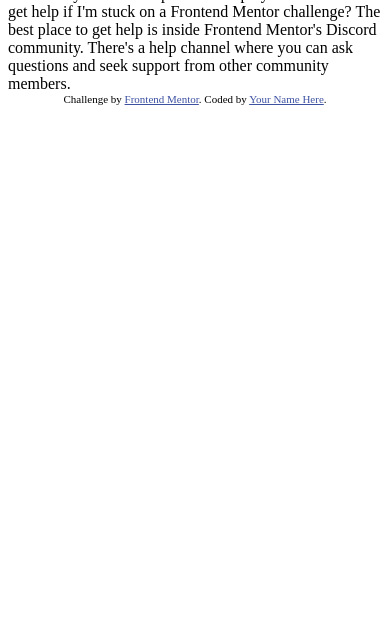
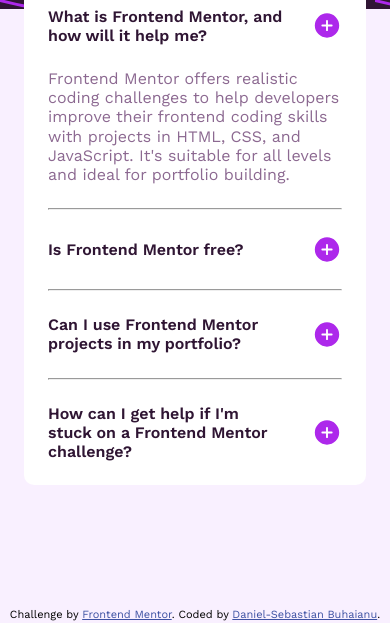
Before and after one commit to daniel-sebastian-buhaianu/fm-faqAccordion, a plain HTML site: page index.html in a window 390 px wide. Shown: the part 221-844 px from the top of the page. Drawn offline with nearby package versions, Linux system fonts and the light colour scheme.

Commit message:
Implement design for mobiles

```diff
--- a/index.html
+++ b/index.html
@@ -1,48 +1,111 @@
 <!DOCTYPE html>
 <html lang="en">
 <head>
+  <title>Frontend Mentor | FAQ accordion</title>
   <meta charset="UTF-8">
-  <meta name="viewport" content="width=device-width, initial-scale=1.0"> <!-- displays site properly based on user's device -->
-
+  <meta name="viewport" content="width=device-width, initial-scale=1.0">
   <link rel="icon" type="image/png" sizes="32x32" href="./assets/images/favicon-32x32.png">
-
-  <title>Frontend Mentor | FAQ accordion</title>
-
-  <!-- Feel free to remove these styles or customise in your own stylesheet 👍 -->
-  <style>
-    .attribution { font-size: 11px; text-align: center; }
-    .attribution a { color: hsl(228, 45%, 44%); }
-  </style>
+  <link rel="stylesheet" href="reset.css">
+  <link rel="stylesheet" href="style.css">
+  <link rel="preconnect" href="https://fonts.googleapis.com">
+  <link rel="preconnect" href="https://fonts.gstatic.com" crossorigin>
+  <link href="https://fonts.googleapis.com/css2?family=Work+Sans:wght@400;600;700&display=swap" rel="stylesheet">
 </head>
 <body>
-
-  FAQs
-
-  What is Frontend Mentor, and how will it help me?
-
-  Frontend Mentor offers realistic coding challenges to help developers improve their
-  frontend coding skills with projects in HTML, CSS, and JavaScript. It's suitable for
-  all levels and ideal for portfolio building.
-
-  Is Frontend Mentor free?
-
-  Yes, Frontend Mentor offers both free and premium coding challenges, with the free
-  option providing access to a range of projects suitable for all skill levels.
-
-  Can I use Frontend Mentor projects in my portfolio?
-
-  Yes, you can use projects completed on Frontend Mentor in your portfolio. It's an excellent
-  way to showcase your skills to potential employers!
-
-  How can I get help if I'm stuck on a Frontend Mentor challenge?
-
-  The best place to get help is inside Frontend Mentor's Discord community. There's a help
-  channel where you can ask questions and seek support from other community members.
-
-
-  <div class="attribution">
-    Challenge by <a href="https://www.frontendmentor.io?ref=challenge" target="_blank">Frontend Mentor</a>.
-    Coded by <a href="#">Your Name Here</a>.
-  </div>
+  <header></header>
+  <main>
+    <div class="card">
+      <div class="card__header">
+        <img src="assets/images/icon-star.svg" alt="purple star icon">
+        <h1>FAQs</h1>
+      </div>
+      <div class="accordion">
+        <div class="accordion__item">
+          <div class="accordion__item__header">
+            <h2>What is Frontend Mentor, and how will it help me?</h2>
+            <svg
+              xmlns="http://www.w3.org/2000/svg"
+              width="30"
+              height="31"
+              alt="plus sign inside circle"
+              fill="none"
+              viewBox="0 0 30 31">
+                <path fill="#AD28EB" d="M15 3.313A12.187 12.187 0 1 0 27.188 15.5 12.203 12.203 0 0 0 15 3.312Zm4.688 13.124h-3.75v3.75a.938.938 0 0 1-1.876 0v-3.75h-3.75a.938.938 0 0 1 0-1.875h3.75v-3.75a.938.938 0 0 1 1.876 0v3.75h3.75a.938.938 0 0 1 0 1.876Z"/>
+            </svg>
+          </div>
+          <div class="accordion__item__body">
+            Frontend Mentor offers realistic coding challenges to help
+            developers improve their frontend coding skills with projects
+            in HTML, CSS, and JavaScript. It's suitable for all levels and ideal for portfolio building.
+          </div>
+          <hr>
+        </div>
+        <div class="accordion__item">
+          <div class="accordion__item__header">
+            <h2>Is Frontend Mentor free?</h2>
+            <svg
+              xmlns="http://www.w3.org/2000/svg"
+              width="30"
+              height="31"
+              alt="plus sign inside circle"
+              fill="none"
+              viewBox="0 0 30 31">
+                <path fill="#AD28EB" d="M15 3.313A12.187 12.187 0 1 0 27.188 15.5 12.203 12.203 0 0 0 15 3.312Zm4.688 13.124h-3.75v3.75a.938.938 0 0 1-1.876 0v-3.75h-3.75a.938.938 0 0 1 0-1.875h3.75v-3.75a.938.938 0 0 1 1.876 0v3.75h3.75a.938.938 0 0 1 0 1.876Z"/>
+            </svg>
+          </div>
+          <div class="accordion__item__body d-none">
+            Yes, Frontend Mentor offers both free and premium coding challenges,
+            with the free option providing access to a range of projects suitable
+            for all skill levels.
+          </div>
+          <hr>
+        </div>
+        <div class="accordion__item">
+          <div class="accordion__item__header">
+            <h2>Can I use Frontend Mentor projects in my portfolio?</h2>
+            <svg
+              xmlns="http://www.w3.org/2000/svg"
+              width="30"
+              height="31"
+              alt="plus sign inside circle"
+              fill="none"
+              viewBox="0 0 30 31">
+                <path fill="#AD28EB" d="M15 3.313A12.187 12.187 0 1 0 27.188 15.5 12.203 12.203 0 0 0 15 3.312Zm4.688 13.124h-3.75v3.75a.938.938 0 0 1-1.876 0v-3.75h-3.75a.938.938 0 0 1 0-1.875h3.75v-3.75a.938.938 0 0 1 1.876 0v3.75h3.75a.938.938 0 0 1 0 1.876Z"/>
+            </svg>
+          </div>
+          <div class="accordion__item__body d-none">
+            Yes, you can use projects completed on Frontend Mentor in your portfolio.
+            It's an excellent way to showcase your skills to potential employers!
+          </div>
+          <hr>
+        </div>
+        <div class="accordion__item">
+          <div class="accordion__item__header">
+            <h2>How can I get help if I'm stuck on a Frontend Mentor challenge?</h2>
+            <svg
+              xmlns="http://www.w3.org/2000/svg"
+              width="30"
+              height="31"
+              alt="plus sign inside circle"
+              fill="none"
+              viewBox="0 0 30 31">
+                <path fill="#AD28EB" d="M15 3.313A12.187 12.187 0 1 0 27.188 15.5 12.203 12.203 0 0 0 15 3.312Zm4.688 13.124h-3.75v3.75a.938.938 0 0 1-1.876 0v-3.75h-3.75a.938.938 0 0 1 0-1.875h3.75v-3.75a.938.938 0 0 1 1.876 0v3.75h3.75a.938.938 0 0 1 0 1.876Z"/>
+            </svg>
+          </div>
+          <div class="accordion__item__body d-none">
+            The best place to get help is inside Frontend Mentor's Discord community.
+            There's a help channel where you can ask questions
+            and seek support from other community members.
+          </div>
+        </div>
+      </div>
+    </div>
+  </main>
+  <footer>
+    <div class="attribution">
+      Challenge by <a href="https://www.frontendmentor.io?ref=challenge" target="_blank">Frontend Mentor</a>.
+      Coded by <a href="https://github.com/daniel-sebastian-buhaianu">Daniel-Sebastian Buhaianu</a>.
+    </div>
+  </footer>
 </body>
 </html>
--- /dev/null
+++ b/reset.css
@@ -0,0 +1,43 @@
+/* Meyer Reset */
+html, body, div, span, applet, object, iframe,
+h1, h2, h3, h4, h5, h6, p, blockquote, pre,
+a, abbr, acronym, address, big, cite, code,
+del, dfn, em, img, ins, kbd, q, s, samp,
+small, strike, strong, sub, sup, tt, var,
+b, u, i, center,
+dl, dt, dd, ol, ul, li,
+fieldset, form, label, legend,
+table, caption, tbody, tfoot, thead, tr, th, td,
+article, aside, canvas, details, embed,
+figure, figcaption, footer, header, hgroup,
+menu, nav, output, ruby, section, summary,
+time, mark, audio, video {
+	margin: 0;
+	padding: 0;
+	border: 0;
+	font-size: 100%;
+	font: inherit;
+	vertical-align: baseline;
+}
+article, aside, details, figcaption, figure,
+footer, header, hgroup, menu, nav, section {
+	display: block;
+}
+body {
+	line-height: 1;
+}
+ol, ul {
+	list-style: none;
+}
+blockquote, q {
+	quotes: none;
+}
+blockquote:before, blockquote:after,
+q:before, q:after {
+	content: '';
+	content: none;
+}
+table {
+	border-collapse: collapse;
+	border-spacing: 0;
+}
--- /dev/null
+++ b/style.scss
@@ -0,0 +1,88 @@
+$white--color: hsl(0, 0%, 100%);
+$light-pink--color: hsl(275, 100%, 97%);
+$gray-purple--color: hsl(292, 16%, 49%);
+$dark-purple--color: hsl(292, 42%, 14%);
+$regular--font-weight: 400;
+$semibold--font-weight: 600;
+$bold--font-weight: 700;
+html {
+  font-family: "Work Sans", sans-serif;
+}
+body {
+  background-color: $light-pink--color;
+}
+header {
+  width: 100%;
+  height: 230px;
+  background: url("assets/images/background-pattern-mobile.svg");
+}
+main {
+  padding: 1.5rem;
+}
+.card {
+  position: relative;
+  top: -100px;
+  background-color: $white--color;
+  border-radius: 10px;
+  padding: 1.5rem;
+  &__header {
+    display: flex;
+    align-items: center;
+    margin-bottom: 1.5rem;
+    img {
+      width: 25px;
+      margin-right: 1.5rem;
+    }
+    h1 {
+      font-size: 1.5rem;
+      font-weight: $bold--font-weight;
+      color: $dark-purple--color;
+    }
+  }
+}
+.accordion {
+  &__item {
+    &__header, &__body {
+      line-height: 1.2;
+    }
+    &__header {
+      display: flex;
+      justify-content: space-between;
+      align-items: center;
+      h2 {
+        width: 80%;
+        font-weight: $semibold--font-weight;
+        color: $dark-purple--color;
+      }
+      svg {
+        path {
+          transition: fill 0.5s ease-out;
+        }
+        &:hover {
+          cursor: pointer;
+          path {
+            fill: $dark-purple--color;
+          }
+        }
+      }
+    }
+    &__body {
+      margin-top: 1.5rem;
+      color: $gray-purple--color;
+    }
+    hr {
+      color: hsla(276, 100%, 97.1%, 0.18);
+      margin: 1.5rem 0;
+    }
+  }
+}
+.d-none {
+  display: none;
+}
+.attribution {
+  font-size: 11px;
+  text-align: center;
+  a {
+    color: hsl(228, 45%, 44%);
+  }
+}
```
Also changed, not shown: style.css (added), 1 other file.
